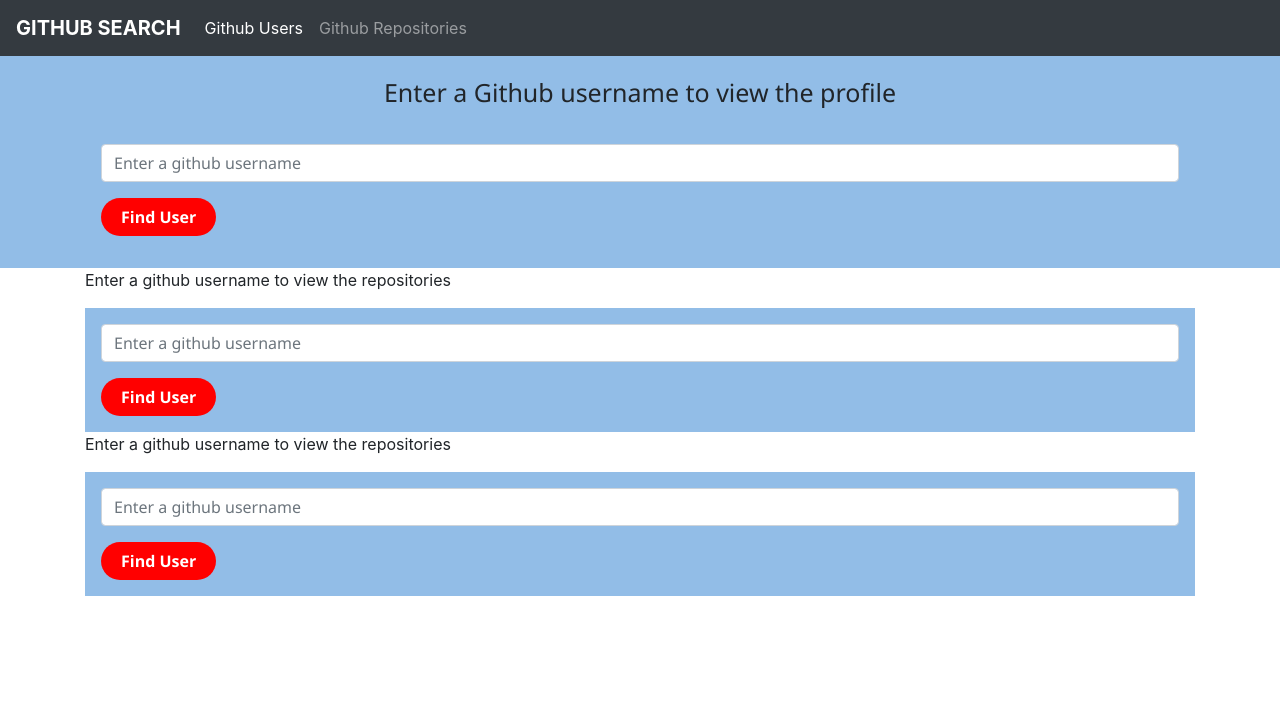
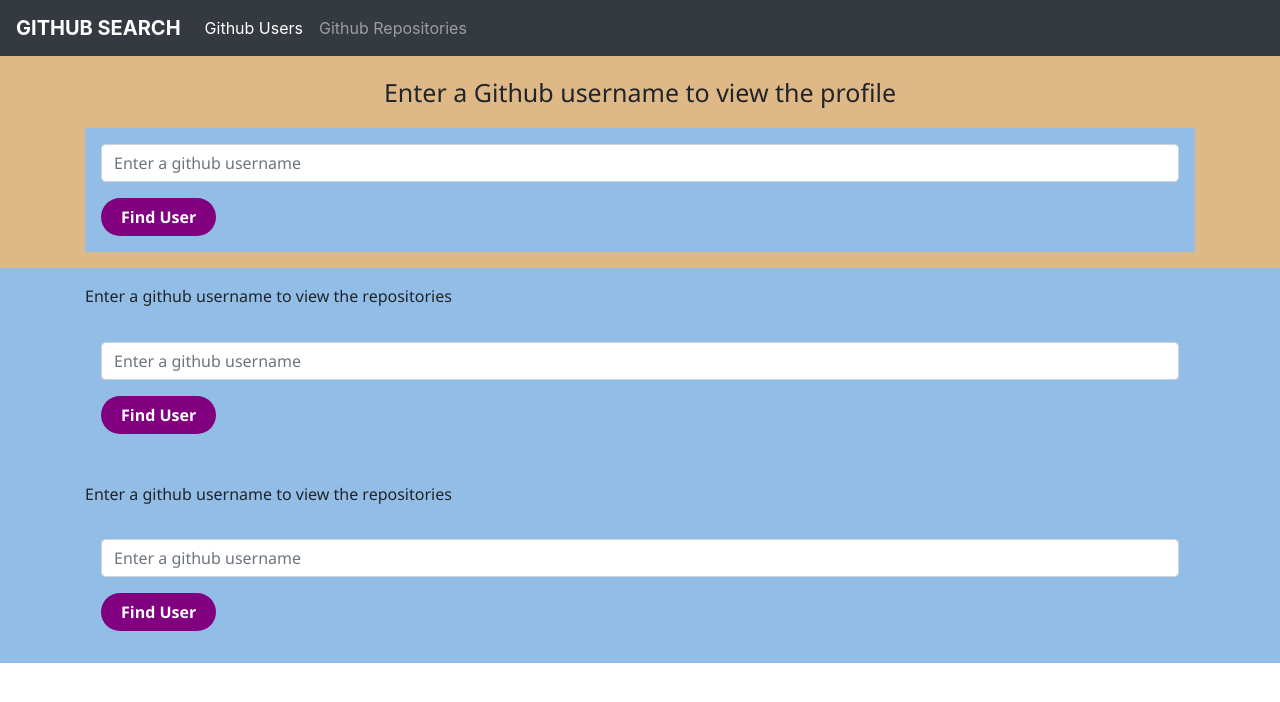
Before and after one commit to edwinaringo/githubSearch, an Angular app in the folder gitSearch/: page /repositories in a window 1280 px wide. Shown: the top 702 px of the page. Built offline with nearby package versions, Linux system fonts and the light colour scheme.

Commit message:
Adding styling

```diff
--- a/gitSearch/src/app/repositories/repositories.component.css
+++ b/gitSearch/src/app/repositories/repositories.component.css
@@ -0,0 +1,30 @@
+body {
+  background: #92bde7;
+  line-height: 1.6;
+  font-family:'Segoe UI', Tahoma, Geneva, Verdana, sans-serif;
+  padding: 1em;
+  font-size: 16px;
+}
+
+.para{
+  font-size: 25px;
+  text-align: center;
+}
+
+.repos{
+  padding: 20px;
+  border: #ccc solid 1px;
+  margin-bottom: 20px;
+  background-color:#e6e6e6;
+  width: 100%;
+  color: #485e74;
+}
+
+.highlight{
+  color: #0088cc;
+  font-weight: bold;
+}
+
+.name{
+  border-bottom: solid 3px #0088cc;
+}
--- a/gitSearch/src/app/repositories/repositories.component.html
+++ b/gitSearch/src/app/repositories/repositories.component.html
@@ -13,8 +13,9 @@
         <app-search (searchOutput)="myRepoSearch($event)"></app-search>
 
         <div *ngFor="let repo of repos">
+            <div class="repos">
                 <div *ngIf="repo" >
-                <h2>Name:<span>{{repo.name}}</span></h2>
+                    <h2>Name:<span class="highlight">{{repo.name}}</span></h2>
                 </div>
                 <div *ngIf="repo">
                     <p>Description: <span>{{repo.description}}</span></p>
@@ -24,5 +25,6 @@
                 </div>
             </div>
         </div>
+    </div>
 </body>
 </html>
--- a/gitSearch/src/app/search/search.component.css
+++ b/gitSearch/src/app/search/search.component.css
@@ -8,7 +8,7 @@
 
 button{
   height: 38px;
-  background-color: #ff0000;
+  background-color: purple;
   border: 0;
   padding: 0 20px 0 20px;
   font-weight: bold;
@@ -20,5 +20,5 @@
   background: #92bde7;
   color: white;
   outline: 0;
-  transition: background-color 2s ease-out;
+  transition: background-color 0.5s ease-out;
 }
--- a/gitSearch/src/app/users/users.component.css
+++ b/gitSearch/src/app/users/users.component.css
@@ -1,5 +1,5 @@
 body {
-  background: #92bde7;
+  background: burlywood;
   line-height: 1.6;
   font-family:'Segoe UI', Tahoma, Geneva, Verdana, sans-serif;
   padding: 1em;
```
Also changed, not shown: gitSearch/src/assets/download.jpeg (added), gitSearch/src/assets/git.png (added). Lines whose indentation alone changed are shown as unchanged.
